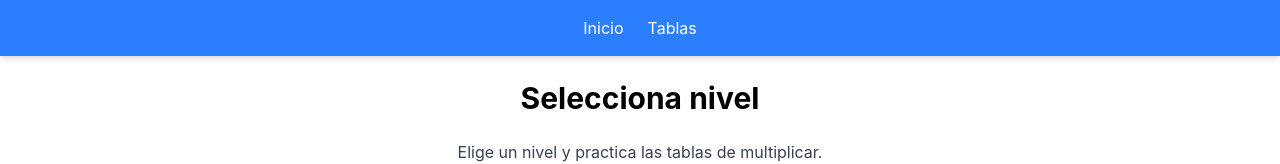
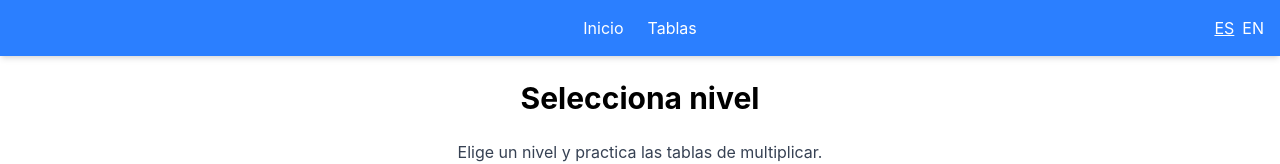
Before and after one commit to diegotoribiog/multiplication_tables, a Vue app: page / in a window 1280 px wide. Shown: the top 164 px of the page. Built offline with nearby package versions, Linux system fonts and the light colour scheme.

Commit message:
feat: add i18n support to application

```diff
--- a/package.json
+++ b/package.json
@@ -12,6 +12,7 @@
     "@tailwindcss/vite": "^4.2.2",
     "tailwindcss": "^4.2.2",
     "vue": "^3.5.30",
+    "vue-i18n": "^11.3.2",
     "vue-router": "^5.0.4"
   },
   "devDependencies": {
--- a/src/components/Header.vue
+++ b/src/components/Header.vue
@@ -1,22 +1,38 @@
 <script setup>
-import { useRouter, useRoute } from "vue-router";
+import { useRoute } from "vue-router";
 
-const router = useRouter();
 const route = useRoute();
 
-// to find out which section is active
 function isActive(path) {
   return route.path === path;
 }
 </script>
 
 <template>
-  <header
-    class="bg-blue-500 text-white p-4 flex justify-center gap-6 shadow-md"
-  >
+  <header class="bg-blue-500 text-white p-4 relative shadow-md">
+    <!-- centered navigation -->
+    <div class="flex justify-center gap-6">
+      <RouterLink to="/">{{ $t("header.home") }}</RouterLink>
+      <RouterLink to="/tables">{{ $t("header.tables") }}</RouterLink>
+    </div>
 
-  <RouterLink to="/">Inicio</RouterLink>
-  <RouterLink to="/tables">Tablas</RouterLink>
+    <!-- language switch -->
+    <div class="absolute right-4 top-1/2 -translate-y-1/2 flex gap-2">
+      <button
+        @click="$i18n.locale = 'es'"
+        :class="{ underline: $i18n.locale === 'es' }"
+        class="hover:underline"
+      >
+        ES
+      </button>
 
+      <button
+        @click="$i18n.locale = 'en'"
+        :class="{ underline: $i18n.locale === 'en' }"
+        class="hover:underline"
+      >
+        EN
+      </button>
+    </div>
   </header>
 </template>
--- /dev/null
+++ b/src/i18n.js
@@ -0,0 +1,69 @@
+import { createI18n } from "vue-i18n";
+
+const messages = {
+  es: {
+    header: {
+      home: "Inicio",
+      tables: "Tablas",
+    },
+    home: {
+      title: "Selecciona nivel",
+      description:
+        "Elige un nivel y practica las tablas de multiplicar. Tienes 60 segundos para responder tantas preguntas como puedas. ¡Intenta acertar el máximo posible!",
+      level1: "Nivel 1: Tablas del 1, 2 y 10",
+      level2: "Nivel 2: Tablas del 3, 4 y 5",
+      level3: "Nivel 3: Tablas del 6, 7, 8 y 9",
+      level4: "Nivel 4: Tablas del 6, 7, 8 (por números de 6 a 9) y 11",
+      level5: "Nivel 5: Tablas del 12 y 13",
+    },
+    game: {
+      time: "Tiempo",
+      attempts: "Intentos",
+      correct: "Aciertos",
+      incorrect: "Fallos",
+      history: "Historial de preguntas",
+      restart: "Reiniciar nivel",
+      home: "Volver al inicio",
+    },
+    tables: {
+      title: "Tablas de multiplicar",
+      tableOf: "Tabla del",
+    },
+  },
+  en: {
+    header: {
+      home: "Home",
+      tables: "Tables",
+    },
+    home: {
+      title: "Select level",
+      description:
+        "Choose a level and practice multiplication tables. You have 60 seconds to answer as many questions as possible. Try to get the highest score!",
+      level1: "Level 1: Tables of 1, 2 and 10",
+      level2: "Level 2: Tables of 3, 4 and 5",
+      level3: "Level 3: Tables of 6, 7, 8 and 9",
+      level4: "Level 4: Tables of 6, 7, 8 (from numbers 6 to 9) and 11",
+      level5: "Level 5: Tables of 12 and 13",
+    },
+    game: {
+      time: "Time",
+      attempts: "Attempts",
+      correct: "Correct",
+      incorrect: "Wrong",
+      history: "Question history",
+      restart: "Restart level",
+      home: "Back to home",
+    },
+    tables: {
+      title: "Multiplication tables",
+      tableOf: "Table of",
+    },
+  },
+};
+
+export const i18n = createI18n({
+  legacy: true,
+  locale: "es",
+  fallbackLocale: "en",
+  messages,
+});
--- a/src/main.js
+++ b/src/main.js
@@ -1,9 +1,8 @@
-import { createApp } from 'vue'
-import App from './App.vue'
-import router from './router'
+import { createApp } from "vue";
+import App from "./App.vue";
+import router from "./router";
+import { i18n } from "./i18n";
 
-import './style.css'
+import "./style.css";
 
-createApp(App)
-  .use(router)
-  .mount('#app')
+createApp(App).use(router).use(i18n).mount("#app");
--- a/src/router/index.js
+++ b/src/router/index.js
@@ -6,9 +6,9 @@ import TablesView from "../views/TablesView.vue";
 import GameView from "../views/GameView.vue";
 
 const routes = [
-  { path: "/", name: 'home', component: HomeView },
-  { path: "/tables", name: 'tables', component: TablesView },
-  { path: "/game", name: 'game', component: GameView },
+  { path: "/", name: "home", component: HomeView },
+  { path: "/tables", name: "tables", component: TablesView },
+  { path: "/game", name: "game", component: GameView },
 ];
 
 const router = createRouter({
--- a/src/views/GameView.vue
+++ b/src/views/GameView.vue
@@ -46,8 +46,8 @@ const levels = {
     special: {
       table: 11,
       range: [1, 10],
-      probability: 0.3
-    }
+      probability: 0.3,
+    },
   },
   5: { tables: [12, 13], range: [1, 10] },
 };
@@ -84,7 +84,7 @@ function generateQuestion() {
     table = lvl.special.table;
     multiplier = randomBetween(lvl.special.range[0], lvl.special.range[1]);
   } else {
-    table = random(lvl.tables.filter(t => t !== lvl.special?.table));
+    table = random(lvl.tables.filter((t) => t !== lvl.special?.table));
     multiplier = randomBetween(lvl.range[0], lvl.range[1]);
   }
 
@@ -167,7 +167,9 @@ function restartLevel() {
 <template>
   <div class="p-6 max-w-md mx-auto text-center">
     <!-- timer -->
-    <h1 class="text-xl font-semibold mb-4">Tiempo: {{ timeLeft }}</h1>
+    <h1 class="text-xl font-semibold mb-4">
+      {{ $t("game.time") }}: {{ timeLeft }}
+    </h1>
 
     <!-- question -->
     <h2 class="text-3xl font-bold my-6">
@@ -188,14 +190,14 @@ function restartLevel() {
 
     <!-- statistics (always visible) -->
     <div class="mt-6 bg-gray-100 p-4 rounded text-center">
-      <p>Intentos: {{ attempts }}</p>
-      <p class="text-green-600">Aciertos: {{ correct }}</p>
-      <p class="text-red-600">Fallos: {{ incorrect }}</p>
+      <p>{{ $t("game.attempts") }}: {{ attempts }}</p>
+      <p class="text-green-600">{{ $t("game.correct") }}: {{ correct }}</p>
+      <p class="text-red-600">{{ $t("game.incorrect") }}: {{ incorrect }}</p>
     </div>
 
     <!-- results & history (only when game is over) -->
     <div v-if="gameOver" class="mt-6 bg-gray-100 p-4 rounded text-center">
-      <h3 class="mt-2 font-semibold mb-2">Historial de preguntas:</h3>
+      <h3 class="mt-2 font-semibold mb-2">{{ $t("game.history") }}</h3>
       <div
         v-for="(item, i) in history"
         :key="i"
@@ -213,13 +215,13 @@ function restartLevel() {
         class="bg-blue-500 text-white p-2 rounded hover:bg-blue-600"
         @click="restartLevel"
       >
-        Reiniciar nivel
+        {{ $t("game.restart") }}
       </button>
       <RouterLink
-          :to="{ name: 'home' }"
-          class="bg-blue-500 text-white p-2 rounded hover:bg-blue-600"
-        >
-          Volver al inicio
+        :to="{ name: 'home' }"
+        class="bg-blue-500 text-white p-2 rounded hover:bg-blue-600"
+      >
+        {{ $t("game.home") }}
       </RouterLink>
     </div>
   </div>
--- a/src/views/HomeView.vue
+++ b/src/views/HomeView.vue
@@ -1,17 +1,13 @@
-<script setup>
-
-</script>
+<script setup></script>
 
 <template>
   <div class="p-6 max-w-md mx-auto text-center">
     <!-- title -->
-    <h1 class="text-3xl font-bold mb-6">Selecciona nivel</h1>
+    <h1 class="text-3xl font-bold mb-6">{{ $t("home.title") }}</h1>
 
     <!-- game description -->
     <p class="mb-6 text-gray-700">
-      Elige un nivel y practica las tablas de multiplicar. Tienes 60 segundos
-      para responder tantas preguntas como puedas. ¡Intenta acertar el máximo
-      posible!
+      {{ $t("home.description") }}
     </p>
 
     <!-- level links -->
@@ -20,35 +16,35 @@
         :to="{ name: 'game', query: { level: 1 } }"
         class="bg-blue-500 text-white p-3 rounded hover:bg-blue-600 block"
       >
-        Nivel 1: Tablas del 1, 2 y 10
+        {{ $t("home.level1") }}
       </RouterLink>
 
       <RouterLink
         :to="{ name: 'game', query: { level: 2 } }"
         class="bg-blue-500 text-white p-3 rounded hover:bg-blue-600 block"
       >
-        Nivel 2: Tablas del 3, 4 y 5
+        {{ $t("home.level2") }}
       </RouterLink>
 
       <RouterLink
         :to="{ name: 'game', query: { level: 3 } }"
         class="bg-blue-500 text-white p-3 rounded hover:bg-blue-600 block"
       >
-        Nivel 3: Tablas del 6, 7, 8 y 9
+        {{ $t("home.level3") }}
       </RouterLink>
 
       <RouterLink
         :to="{ name: 'game', query: { level: 4 } }"
         class="bg-blue-500 text-white p-3 rounded hover:bg-blue-600 block"
       >
-        Nivel 4: Tablas del 6, 7, 8 (por números de 6 a 9) y 11
+        {{ $t("home.level4") }}
       </RouterLink>
 
       <RouterLink
         :to="{ name: 'game', query: { level: 5 } }"
         class="bg-blue-500 text-white p-3 rounded hover:bg-blue-600 block"
       >
-        Nivel 5: Tablas del 12 y 13
+        {{ $t("home.level5") }}
       </RouterLink>
     </div>
   </div>
--- a/src/views/TablesView.vue
+++ b/src/views/TablesView.vue
@@ -1,12 +1,16 @@
 <template>
   <div class="p-6 max-w-xl mx-auto">
     <!-- title -->
-    <h1 class="text-3xl font-bold mb-6 text-center">Tablas de multiplicar</h1>
+    <h1 class="text-3xl font-bold mb-6 text-center">
+      {{ $t("tables.title") }}
+    </h1>
 
     <!-- we go from 1 to 13 -->
     <div v-for="n in 13" :key="n" class="mb-6 bg-gray-100 p-4 rounded">
       <!-- title of each table -->
-      <h2 class="font-semibold text-lg mb-2">Tabla del {{ n }}</h2>
+      <h2 class="font-semibold text-lg mb-2">
+        {{ $t("tables.tableOf") }} {{ n }}
+      </h2>
 
       <!-- multiplicaciones -->
       <div v-for="i in 10" :key="i" class="text-gray-700">
```
Also changed, not shown: 1 other file (tests, documents, lock files or other folders).
